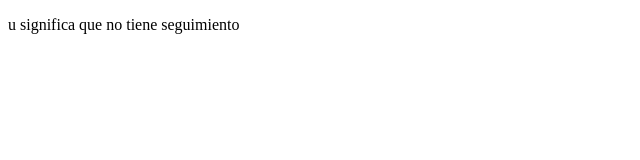
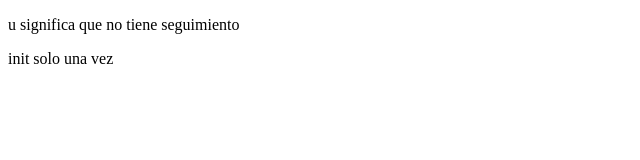
Before and after one commit to catalina-1963/origami, a plain HTML site: page github/index.html in a window 1280 px wide. Shown: the full height of the page, 0-640 px from the left. Drawn offline with Linux system fonts and the light colour scheme.

Commit message:
agregamos un parrafo

```diff
--- a/github/index.html
+++ b/github/index.html
@@ -8,5 +8,6 @@
 </head>
 <body>
     <p>u significa que no tiene seguimiento</p>
+    <p>init solo una vez</p>
 </body>
 </html>
```
